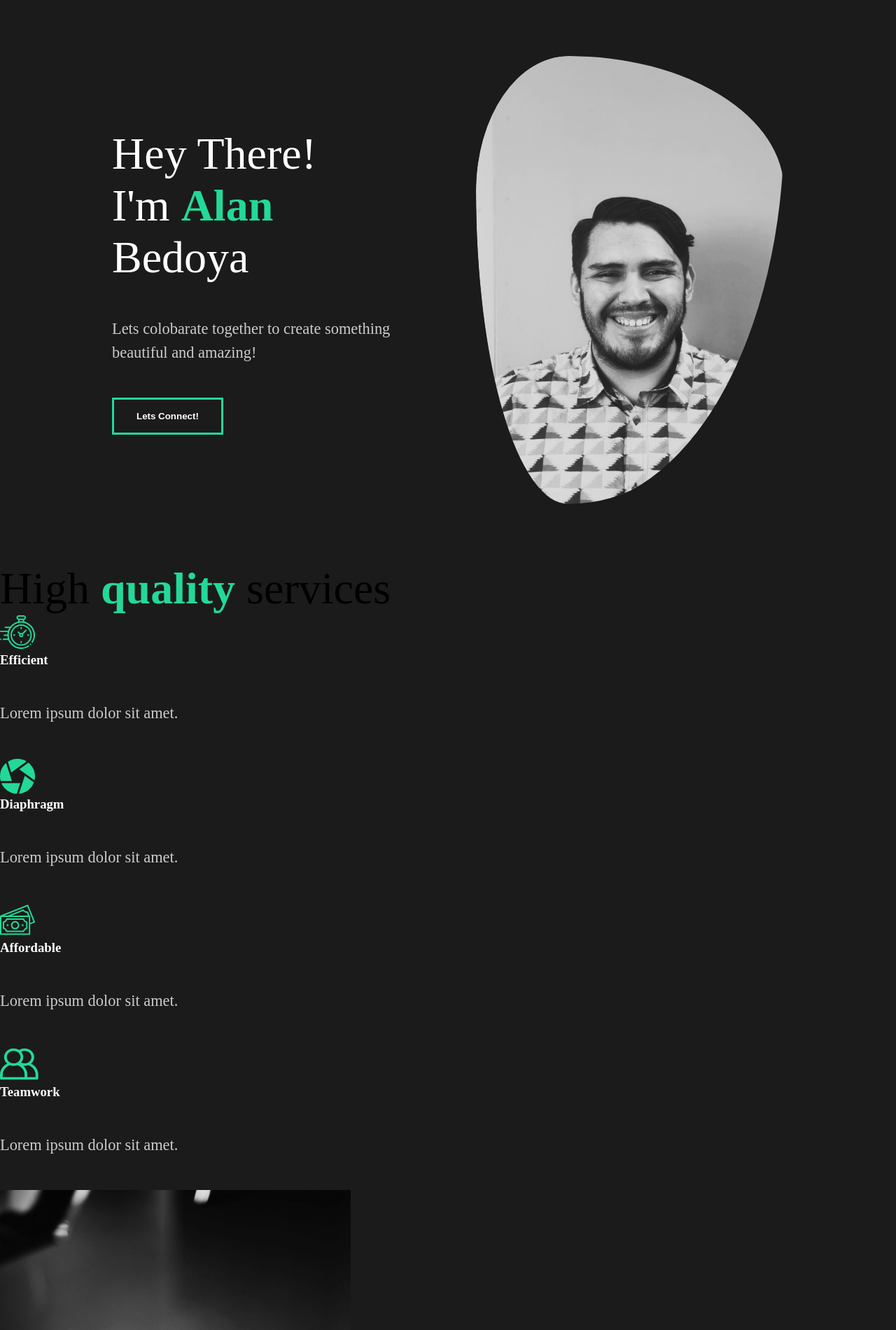
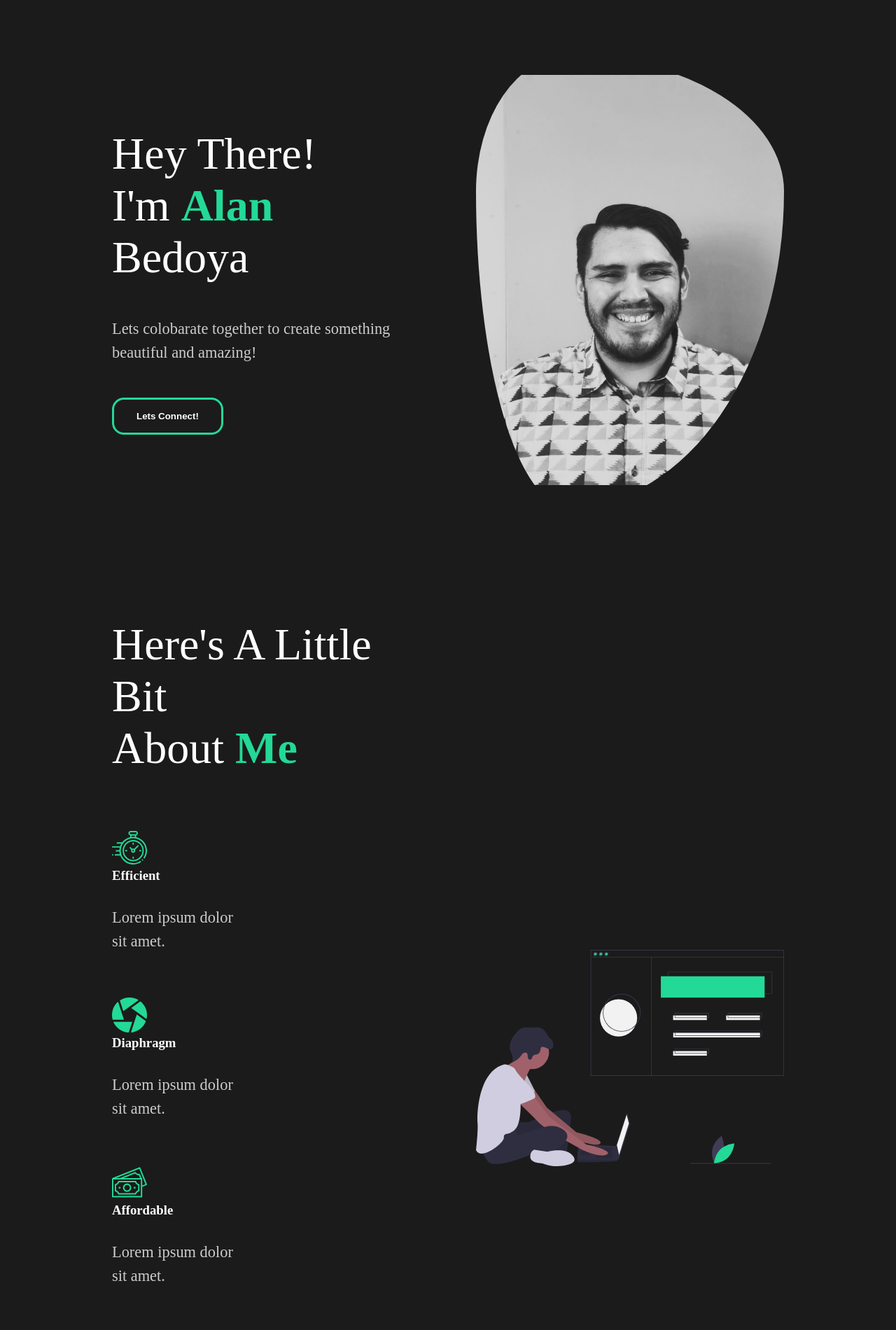
Before and after one commit to alanbedoya/portfolio2, a React (Create React App) app: page / in a window 1280 px wide. Shown: the top 1900 px of the page at 70% size. Built offline with nearby package versions, Linux system fonts and the light colour scheme.

Commit message:
Adding images and style to the about section.

```diff
--- a/src/App.js
+++ b/src/App.js
@@ -1,5 +1,5 @@
 import React from 'react';
-import GlobalStyles from './components/globalStyles';
+import GlobalStyles from './global/globalStyles';
 import AboutMe from './pages/aboutMe';
 
 function App() {
--- a/src/components/aboutSection.js
+++ b/src/components/aboutSection.js
@@ -3,16 +3,19 @@ import clock from '../img/clock.svg';
 import diaphragm from '../img/diaphragm.svg';
 import money from '../img/money.svg';
 import teamwork from '../img/teamwork.svg';
-import home2 from '../img/home2.png';
+import about from '../img/about.svg';
+import { StyledLayout, StyledDescription, StyledImage } from '../styles';
+import styled from 'styled-components';
 
 const servicesSection = () => {
   return (
-    <div className='services'>
-      <div className='description'>
+    <StyledAbout>
+      <StyledDescription>
         <h2>
-          High <span>quality</span> services
+          Here's A Little Bit <br />
+          About <span>Me</span>
         </h2>
-        <div className='cards'>
+        <StyledCards>
           <div className='card'>
             <div className='icon'>
               <img src={clock} alt='clock' />
@@ -41,11 +44,29 @@ const servicesSection = () => {
             </div>
             <p>Lorem ipsum dolor sit amet.</p>
           </div>
-        </div>
-      </div>
-      <img src={home2} alt='camera' />
-    </div>
+        </StyledCards>
+      </StyledDescription>
+      <StyledImage>
+        <img src={about} alt='process' />
+      </StyledImage>
+    </StyledAbout>
   );
 };
 
+const StyledAbout = styled(StyledLayout)`
+  h2 {
+    padding-bottom: 5rem;
+  }
+
+  p {
+    width: 70%;
+    padding: 2rem 0rem 4rem 0rem;
+  }
+`;
+
+const StyledCards = styled.div`
+  display: flex;
+  flex-wrap: wrap;
+`;
+
 export default servicesSection;
--- a/src/components/bannerSection.js
+++ b/src/components/bannerSection.js
@@ -1,6 +1,12 @@
 import React from 'react';
+import styled from 'styled-components';
 import portrait from '../img/portrait.jpg';
-import styled from 'styled-components';
+import {
+  StyledLayout,
+  StyledDescription,
+  StyledHidden,
+  StyledImage,
+} from '../styles';
 
 const bannerSection = () => {
   return (
@@ -20,49 +26,22 @@ const bannerSection = () => {
           </StyledHidden>
         </div>
         <p>
-          Lets colobarate together to create something beautiful and amazing!
+          Lets colobarate together to create something <br />
+          beautiful and amazing!
         </p>
         <button>Lets Connect!</button>
       </StyledDescription>
-      <StyledImage>
+      <StyledBannerImage>
         <img src={portrait} alt='Alan Bedoya' />
-      </StyledImage>
+      </StyledBannerImage>
     </StyledBanner>
   );
 };
 
-const StyledBanner = styled.div`
-  min-height: 90vh;
-  display: flex;
-  align-items: center;
-  justify-content: space-between;
-  padding: 5rem 10rem;
-  color: white;
+const StyledBanner = styled(StyledLayout)``;
+
+const StyledBannerImage = styled(StyledImage)`
+  border-radius: 30% 70% 70% 30% / 30% 30% 70% 70%;
 `;
 
-const StyledDescription = styled.div`
-  flex: 1;
-  padding-right: 5rem;
-
-  h2 {
-    font-weight: lighter;
-  }
-`;
-
-const StyledImage = styled.div`
-  flex: 1;
-  overflow: hidden;
-  border-radius: 30% 70% 70% 30% / 30% 16% 84% 70%;
-
-  img {
-    width: 100%;
-    height: 80vh;
-    object-fit: cover;
-    border-radius: 30% 70% 70% 30% / 30% 30% 70% 70%;
-  }
-`;
-
-const StyledHidden = styled.div`
-  overflow: hidden;
-`;
 export default bannerSection;
--- a/src/components/globalStyles.js
+++ b/src/global/globalStyles.js
@@ -9,7 +9,6 @@ const GlobalStyles = createGlobalStyle`
 
   body {
     background: #1b1b1b;
-
   }
 
   button {
@@ -18,9 +17,10 @@ const GlobalStyles = createGlobalStyle`
     cursor: pointer;
     padding: 1rem 2rem;
     border: 3px solid #23d997;
+    border-radius: 17px;
     background: transparent;
     color: white;
-    transition: all 0,5s ease;
+    transition: all 0.3s ease;
     &:hover{
       background-color: #23d997;
       color: white;
--- /dev/null
+++ b/src/styles.js
@@ -0,0 +1,34 @@
+import styled from 'styled-components';
+
+export const StyledLayout = styled.div`
+  min-height: 90vh;
+  display: flex;
+  align-items: center;
+  justify-content: space-between;
+  padding: 5rem 10rem;
+  color: white;
+`;
+
+export const StyledDescription = styled.div`
+  flex: 1;
+  padding-right: 5rem;
+
+  h2 {
+    font-weight: lighter;
+  }
+`;
+
+export const StyledImage = styled.div`
+  flex: 1;
+  overflow: hidden;
+
+  img {
+    width: 100%;
+    height: 80vh;
+    object-fit: contain;
+  }
+`;
+
+export const StyledHidden = styled.div`
+  overflow: hidden;
+`;
```
Also changed, not shown: src/img/about.svg (added).
